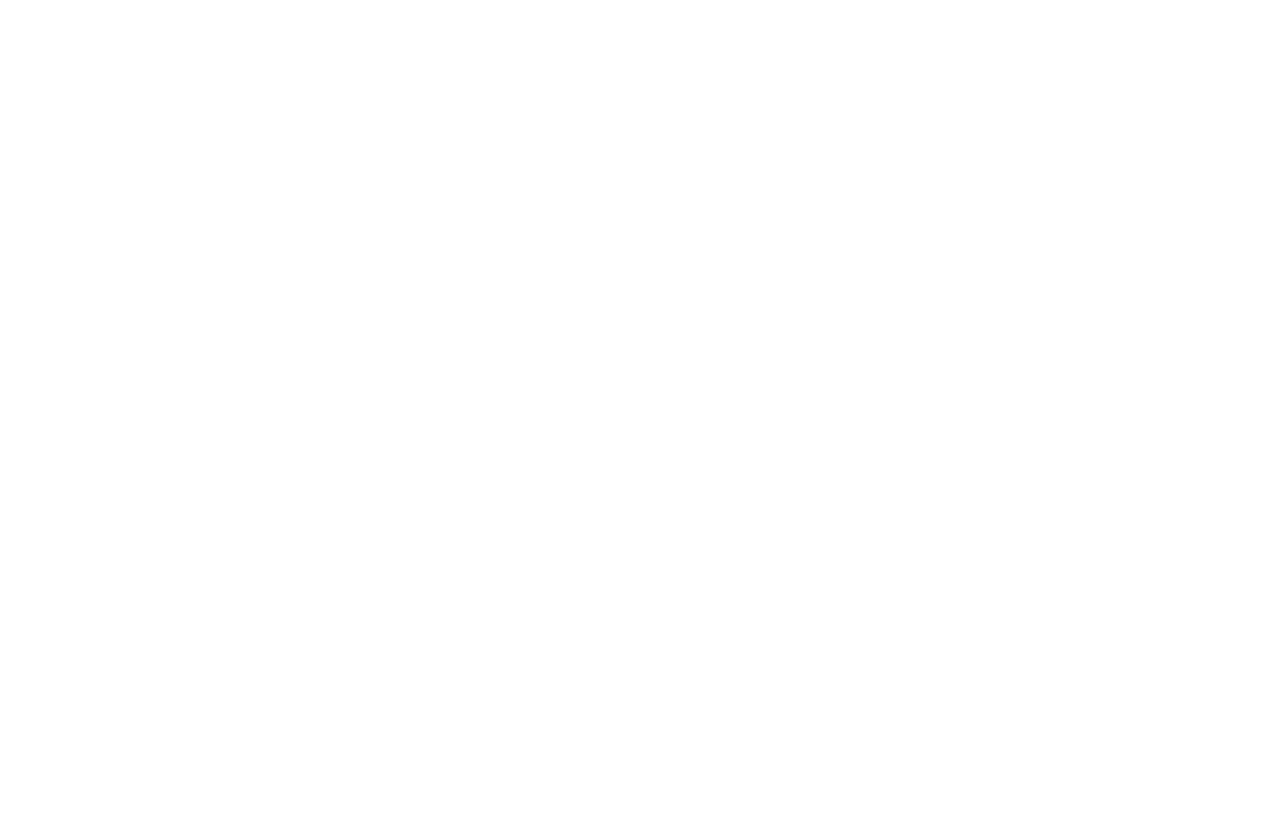
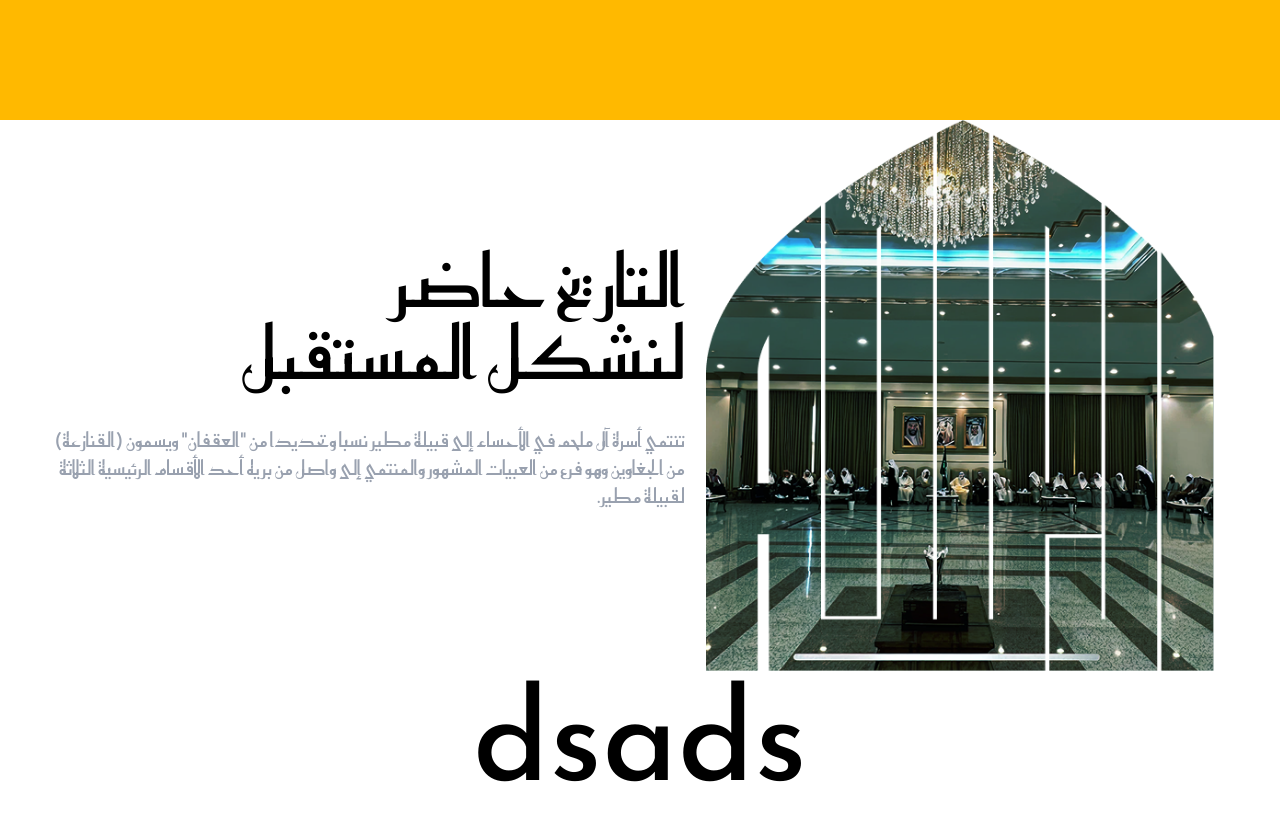
Before and after one commit to AliElemam77/PUIUX-TASK, a Next.js app: page / in a window 1280 px wide. Shown: the part 680-1500 px from the top of the page. Before the commit the page ends 800 px from the top, so only its background shows below. Built offline with nearby package versions, Linux system fonts and the light colour scheme.

Commit message:
first commit

```diff
--- a/src/app/globals.css
+++ b/src/app/globals.css
@@ -1,4 +1,5 @@
 @import "tailwindcss";
+
 
 
 body {
--- a/src/app/layout.tsx
+++ b/src/app/layout.tsx
@@ -5,7 +5,7 @@
 const arefRuqaaInk = Reem_Kufi({
   variable: "--font-geist-mono",
   subsets: ["latin"],
-  weight: "400",
+  weight: ["500", "400", "700"],
 });
 
 export const metadata: Metadata = {
@@ -19,7 +19,7 @@
   children: React.ReactNode;
 }>) {
   return (
-    <html lang="en">
+    <html lang="en" dir="rtl">
       <body className={`${arefRuqaaInk.variable} antialiased`}>{children}</body>
     </html>
   );
--- a/src/app/page.tsx
+++ b/src/app/page.tsx
@@ -2,8 +2,34 @@
 
 export default function Home() {
   return (
-    <div className="flex h-full items-center justify-center text-9xl">
-      الملحم
+    <div className="flex flex-col h-full items-center justify-center text-9xl">
+      {/* Hero section */}
+      <div className="w-full h-screen text-black bg-amber-400">sda</div>
+      <div className="container mx-auto flex items-center justify-center">
+        <div className="relative h-[551px] w-[551px]">
+          <Image
+            src="/assets/5.png"
+            alt="الملحم"
+            fill
+            sizes="551px"
+            className="absolute object-contain"
+          />
+        </div>
+        <div className="content w-1/2 flex flex-col gap-9">
+          <h1 className="text-[72px] ">
+            التاريخ حاضر
+            <br /> لنشكل المستقبل
+          </h1>
+          <p className="text-xl text-gray-400 font-extralight">
+            تنتمي أسرة آل ملحم في الأحساء إلى قبيلة مطير نسبا وتحديدا من
+            "العقفان" ويسمون (القنازعة) من الجغاوين وهو فرع من العبيات المشهور
+            والمنتمي إلى واصل من بريه أحد الأقسام الرئيسية الثلاثة لقبيلة مطير.
+          </p>
+          <div className="goals flex"></div>
+        </div>
+      </div>
+
+      <div className="">dsads</div>
     </div>
   );
 }
```
